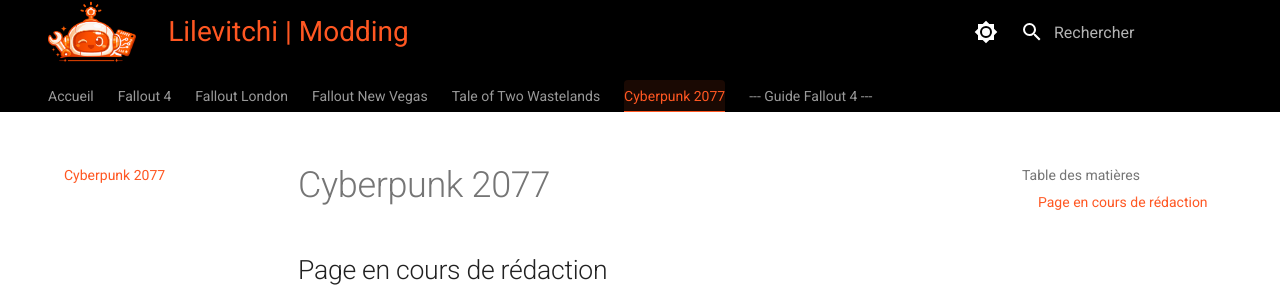
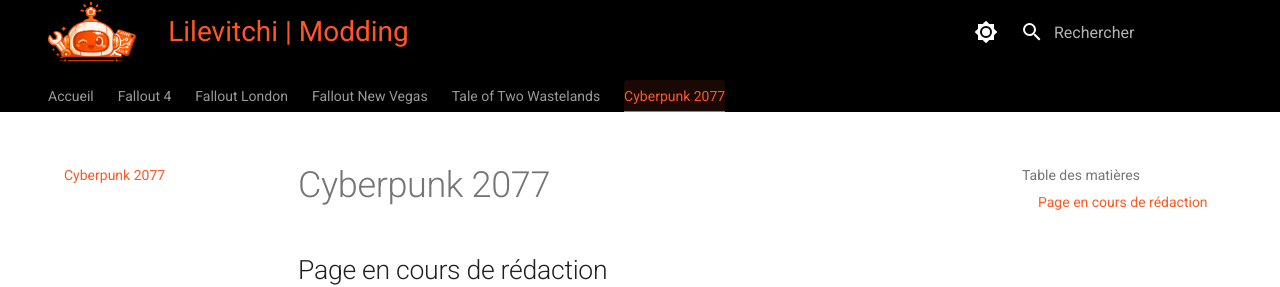
Before and after one commit to Lilevitchi/lilevitchi.github.io, an MkDocs documentation site: the page built from docs/cyberpunk/index.md, in a window 1280 px wide. Shown: the top 287 px of the page. Built offline with MkDocs 1.6.1 and Material for MkDocs 9.7.7, drawn with Linux system fonts in a browser that asks for light colours.

Commit message:
Update mkdocs.yml

```diff
--- a/mkdocs.yml
+++ b/mkdocs.yml
@@ -52,6 +52,3 @@
   - Fallout New Vegas: fnv/index.md
   - Tale of Two Wastelands: ttw/index.md
   - Cyberpunk 2077: cyberpunk/index.md
-  - "--- Guide Fallout 4 ---":
-    - Introduction: fallout4/intro.md
-    - Downgrade: fallout4/downgrade.md
```
